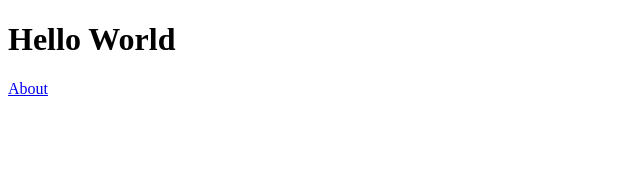
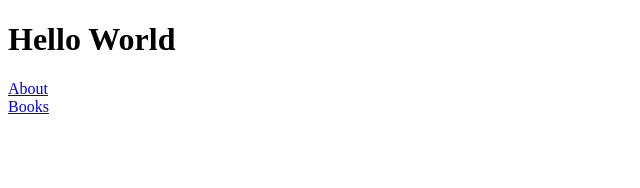
Before and after one commit to MicahMonfrini/advanced-checkpoint-2, a Next.js app: page / in a window 1280 px wide. Shown: the top 188 px of the page, without its empty margins (0-640 px from the left). Built offline with nearby package versions, Linux system fonts and the light colour scheme.

Commit message:
create BooksPage

```diff
--- a/package.json
+++ b/package.json
@@ -15,6 +15,7 @@
     "express": "^4.15.3",
     "mongoose": "^4.10.5",
     "next": "beta",
+    "prop-types": "^15.5.10",
     "react": "^15.5.4",
     "react-dom": "^15.5.4"
   },
--- a/src/pages/about.js
+++ b/src/pages/about.js
@@ -1,5 +1,5 @@
-import React from 'react';
-import Link from 'next/link';
+import React from "react";
+import Link from "next/link";
 
 function AboutPage() {
   return (
--- a/src/pages/index.js
+++ b/src/pages/index.js
@@ -1,5 +1,5 @@
-import React from 'react';
-import Link from 'next/link';
+import React from "react";
+import Link from "next/link";
 
 function IndexPage() {
   return (
@@ -10,6 +10,10 @@ function IndexPage() {
       <Link href="/about">
         <a>About</a>
       </Link>
+      <br />
+      <Link href="/books">
+        <a>Books</a>
+      </Link>
     </div>
   );
 }
```
Also changed, not shown: src/index.js (+5 -5 lines), src/pages/books.js (added, +29 -0 lines), 1 other file (tests, documents, lock files or other folders).
